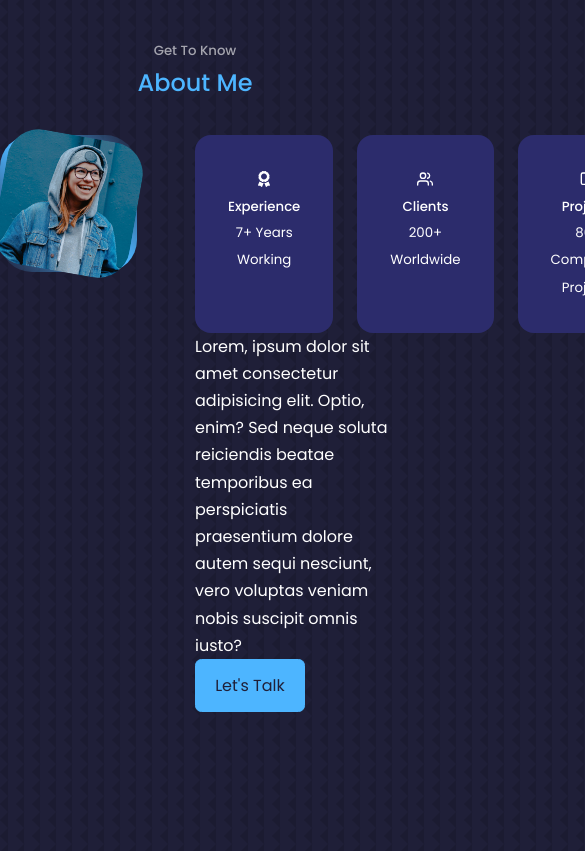
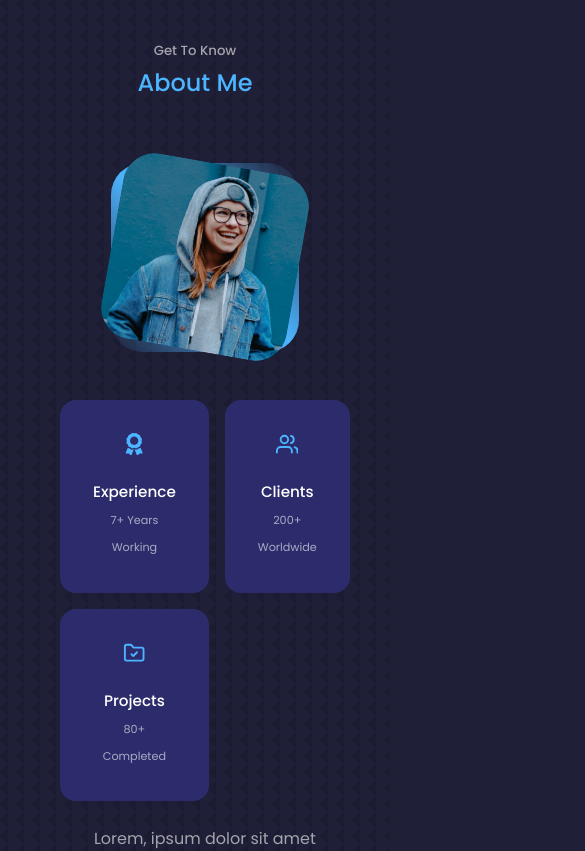
Before and after one commit to jaimevillegas/jaimevillegas.github.io, a React (Create React App) app: page / in a window 390 px wide. Shown: the part 900-1751 px from the top of the page, 585 px wide, since content can reach past the window. Built offline with nearby package versions, Linux system fonts and the light colour scheme; the HTML template or start-up script is replaced by a standard one.

Commit message:
Work on About component

```diff
--- a/src/components/about/About.jsx
+++ b/src/components/about/About.jsx
@@ -35,7 +35,7 @@ const About = () => {
             <article className="about__card">
               <LuFolderCheck className='about__icon' />
               <h5>Projects</h5>
-              <small>80+ Completed Projects</small>
+              <small>80+ Completed</small>
             </article>
           </div>
 
--- a/src/components/about/about.css
+++ b/src/components/about/about.css
@@ -1,4 +1,5 @@
 .about__container {
+  margin: 60px;
   display: grid;
   grid-template-columns: 35% 50%;
   gap: 15%;
@@ -48,8 +49,60 @@
 }
 
 .about__icon {
-  /*
-  1:33:12
-  https://www.youtube.com/watch?v=G-Cr00UYokU
-  */
+  color: var(--color-primary);
+  font-size: 1.4rem;
+  margin-bottom: 1rem;
 }
+
+.about__card h5 {
+  font-size: 0.95rem;
+}
+
+.about__card small {
+  font-size: 0.7rem;
+  color: var(--color-light);
+}
+
+.about__content p {
+  margin: 2rem 0 2.6rem;
+  color: var(--color-light);
+}
+
+/* ===== MEDIA QUERY (MEDIUM DEVICES) ===== */
+@media screen and (max-width: 1024px) {
+  .about__container {
+    grid-template-columns: 1fr;
+    gap: 0;
+  }
+
+  .about__me {
+    width: 50%;
+    margin: 2rem auto 4rem;
+  }
+
+  .about__content p {
+    margin: 1rem 0 1.5rem;
+  }
+}
+
+/* ===== MEDIA QUERY (SMALL DEVICES) ===== */
+@media screen and (max-width: 600px) {
+  .about__me {
+    width: 65%;
+    margin: 0 auto 3rem;
+  }
+
+  .about__cards {
+    grid-template-columns: 1fr 1fr;
+    gap: 1rem;
+  }
+
+  .about__content {
+    text-align: center;
+  }
+
+  .about__content p {
+    margin: 1.5rem 0;
+  }
+
+}
```
